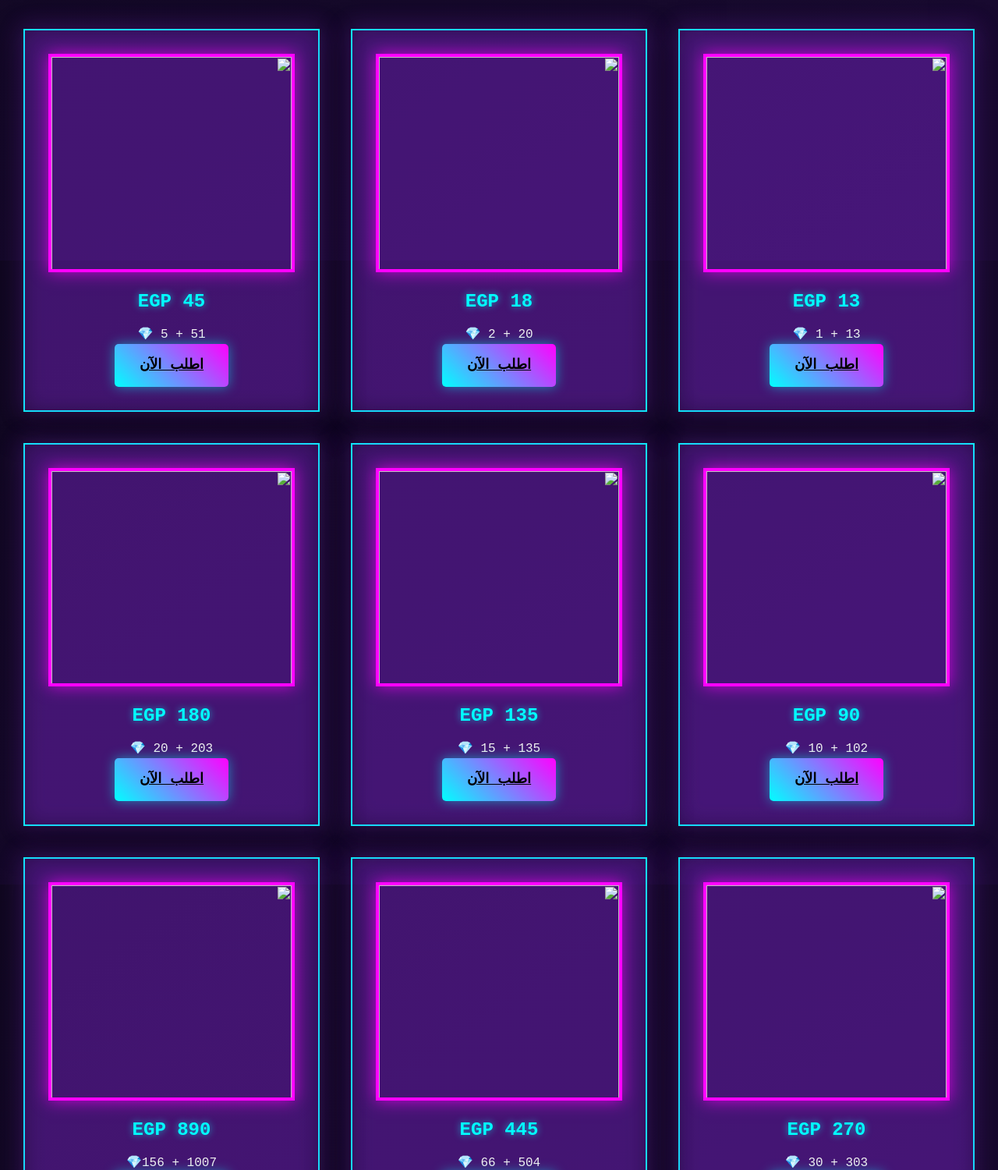
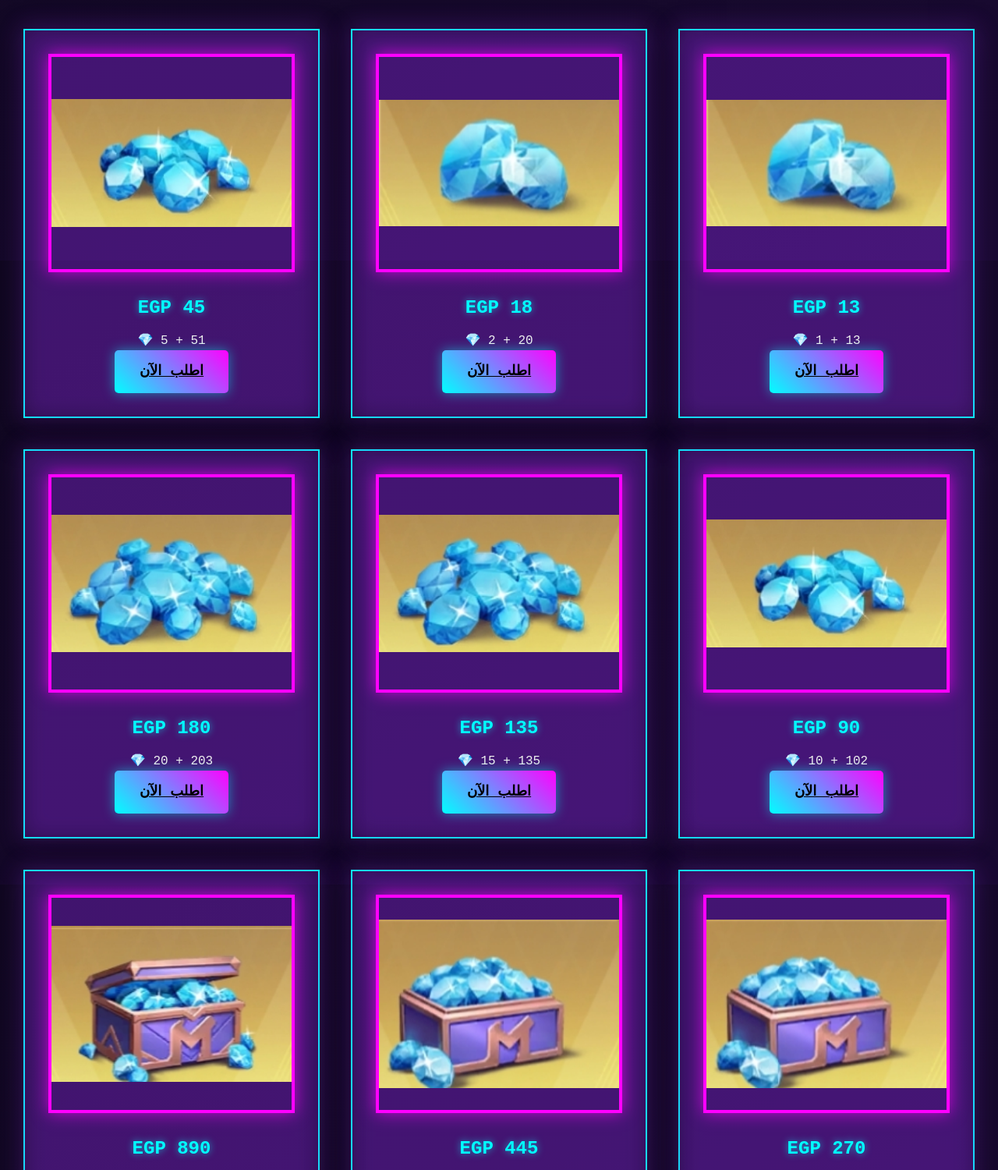
Before and after one commit to Muhammed0kap/mobile-legend-store, a plain HTML site: page index.html in a window 1280 px wide. Shown: the part 466-1966 px from the top of the page at 78% size. Drawn offline with Linux system fonts and the light colour scheme.

Commit message:
Update index.html

```diff
--- a/index.html
+++ b/index.html
@@ -14,7 +14,7 @@
   <!-- 🌐 وسوم المشاركة الاجتماعية -->
   <meta property="og:title" content="Mobile Legend Store | متجر شحن موبايل ليجند">
   <meta property="og:description" content="أفضل موقع لشحن Mobile Legends بسرعة وأمان. عروض وتخفيضات حصرية.">
-  <meta property="og:image" content="https://mobile-legend-store.netlify.app/images/logo.png">
+  <meta property="og:image" content="https://mobile-legend-store.netlify.app/logo.png">
   <meta property="og:url" content="https://mobile-legend-store.netlify.app">
   <meta name="twitter:card" content="summary_large_image">
 
@@ -36,44 +36,44 @@
   <section class="section" id="shipping">
     <h2>💠 عروض الشحن</h2>
     <div class="grid">
-      <div class="card"><img src="images/1.jpg" alt=""><h3>13 EGP</h3><p>13 + 1 💎</p><a class="btn" href="https://wa.me/+201060403176?text=أرغب%20في%2013%20EGP">اطلب الآن</a></div>
-      <div class="card"><img src="images/1.jpg" alt=""><h3>18 EGP</h3><p>20 + 2 💎</p><a class="btn" href="https://wa.me/+201060403176?text=أرغب%20في%2018%20EGP">اطلب الآن</a></div>
-      <div class="card"><img src="images/2.jpg" alt=""><h3>45 EGP</h3><p>51 + 5 💎</p><a class="btn" href="https://wa.me/+201060403176?text=أرغب%20في%2045%20EGP">اطلب الآن</a></div>
-      <div class="card"><img src="images/2.jpg" alt=""><h3>90 EGP</h3><p>102 + 10 💎</p><a class="btn" href="https://wa.me/+201060403176?text=أرغب%20في%2090%20EGP">اطلب الآن</a></div>
-      <div class="card"><img src="images/3.jpg" alt=""><h3>135 EGP</h3><p>135 + 15 💎</p><a class="btn" href="https://wa.me/+201060403176?text=أرغب%20في%20135%20EGP">اطلب الآن</a></div>
-      <div class="card"><img src="images/3.jpg" alt=""><h3>180 EGP</h3><p>203 + 20 💎</p><a class="btn" href="https://wa.me/+201060403176?text=أرغب%20في%20180%20EGP">اطلب الآن</a></div>
-      <div class="card"><img src="images/4.jpg" alt=""><h3>270 EGP</h3><p>303 + 30 💎</p><a class="btn" href="https://wa.me/+201060403176?text=أرغب%20في%20270%20EGP">اطلب الآن</a></div>
-      <div class="card"><img src="images/4.jpg" alt=""><h3>445 EGP</h3><p>504 + 66 💎</p><a class="btn" href="https://wa.me/+201060403176?text=أرغب%20في%20445%20EGP">اطلب الآن</a></div>
-      <div class="card"><img src="images/5.jpg" alt=""><h3>890 EGP</h3><p>1007 + 156💎</p><a class="btn" href="https://wa.me/+201060403176?text=أرغب%20في%20890%20EGP">اطلب الآن</a></div>
-      <div class="card"><img src="images/5.jpg" alt=""><h3>1770 EGP</h3><p>2015 + 383 💎</p><a class="btn" href="https://wa.me/+201060403176?text=أرغب%20في%201770%20EGP">اطلب الآن</a></div>
-      <div class="card"><img src="images/6.jpg" alt=""><h3>4425 EGP</h3><p>5035 + 1007 💎</p><a class="btn" href="https://wa.me/+201060403176?text=أرغب%20في%204425%20EGP">اطلب الآن</a></div>
-      <div class="card"><img src="images/6.jpg" alt=""><h3>السعر حسب الطلب</h3><p>كميه مخصصه 💎</p><a class="btn" href="https://wa.me/+201060403176?text=أرغب%20في%20كميه%20خاصه">اطلب الآن</a></div>
-      <div class="card"><img src="images/ح1.jpg" alt=""><h3>3600 قابل للتفاوض EGP</h3><p>حساب</p><a class="btn" href="https://wa.me/+201060403176?text=أرغب%20في%20الحساب%203600EGP">للتفاوض الآن</a></div>
+      <div class="card"><img src="1.jpg" alt=""><h3>13 EGP</h3><p>13 + 1 💎</p><a class="btn" href="https://wa.me/+201060403176?text=أرغب%20في%2013%20EGP">اطلب الآن</a></div>
+      <div class="card"><img src="1.jpg" alt=""><h3>18 EGP</h3><p>20 + 2 💎</p><a class="btn" href="https://wa.me/+201060403176?text=أرغب%20في%2018%20EGP">اطلب الآن</a></div>
+      <div class="card"><img src="2.jpg" alt=""><h3>45 EGP</h3><p>51 + 5 💎</p><a class="btn" href="https://wa.me/+201060403176?text=أرغب%20في%2045%20EGP">اطلب الآن</a></div>
+      <div class="card"><img src="2.jpg" alt=""><h3>90 EGP</h3><p>102 + 10 💎</p><a class="btn" href="https://wa.me/+201060403176?text=أرغب%20في%2090%20EGP">اطلب الآن</a></div>
+      <div class="card"><img src="3.jpg" alt=""><h3>135 EGP</h3><p>135 + 15 💎</p><a class="btn" href="https://wa.me/+201060403176?text=أرغب%20في%20135%20EGP">اطلب الآن</a></div>
+      <div class="card"><img src="3.jpg" alt=""><h3>180 EGP</h3><p>203 + 20 💎</p><a class="btn" href="https://wa.me/+201060403176?text=أرغب%20في%20180%20EGP">اطلب الآن</a></div>
+      <div class="card"><img src="4.jpg" alt=""><h3>270 EGP</h3><p>303 + 30 💎</p><a class="btn" href="https://wa.me/+201060403176?text=أرغب%20في%20270%20EGP">اطلب الآن</a></div>
+      <div class="card"><img src="4.jpg" alt=""><h3>445 EGP</h3><p>504 + 66 💎</p><a class="btn" href="https://wa.me/+201060403176?text=أرغب%20في%20445%20EGP">اطلب الآن</a></div>
+      <div class="card"><img src="5.jpg" alt=""><h3>890 EGP</h3><p>1007 + 156💎</p><a class="btn" href="https://wa.me/+201060403176?text=أرغب%20في%20890%20EGP">اطلب الآن</a></div>
+      <div class="card"><img src="5.jpg" alt=""><h3>1770 EGP</h3><p>2015 + 383 💎</p><a class="btn" href="https://wa.me/+201060403176?text=أرغب%20في%201770%20EGP">اطلب الآن</a></div>
+      <div class="card"><img src="6.jpg" alt=""><h3>4425 EGP</h3><p>5035 + 1007 💎</p><a class="btn" href="https://wa.me/+201060403176?text=أرغب%20في%204425%20EGP">اطلب الآن</a></div>
+      <div class="card"><img src="6.jpg" alt=""><h3>السعر حسب الطلب</h3><p>كميه مخصصه 💎</p><a class="btn" href="https://wa.me/+201060403176?text=أرغب%20في%20كميه%20خاصه">اطلب الآن</a></div>
+      <div class="card"><img src="ح1.jpg" alt=""><h3>3600 قابل للتفاوض EGP</h3><p>حساب</p><a class="btn" href="https://wa.me/+201060403176?text=أرغب%20في%20الحساب%203600EGP">للتفاوض الآن</a></div>
     </div>
   </section>
 
   <section class="section" id="double">
     <h2>🎉 عروض الضعف يتم شحنها لمره واحده فقط</h2>
     <div class="grid">
-      <div class="card highlight"><img src="images/2.jpg" alt=""><h3>50 + 50 💎</h3><p>55 EGP</p><a class="btn" href="https://wa.me/+201060403176?text=أرغب%20في%2050+50">اطلب الآن</a></div>
-      <div class="card highlight"><img src="images/3.jpg" alt=""><h3>150 + 150 💎</h3><p>135 EGP</p><a class="btn" href="https://wa.me/+201060403176?text=أرغب%20في%20150+150">اطلب الآن</a></div>
-      <div class="card highlight"><img src="images/4.jpg" alt=""><h3>250 + 250 💎</h3><p>210 EGP</p><a class="btn" href="https://wa.me/+201060403176?text=أرغب%20في%20250+250">اطلب الآن</a></div>
-      <div class="card highlight"><img src="images/5.jpg" alt=""><h3>500 + 500 💎</h3><p>400 EGP</p><a class="btn" href="https://wa.me/+201060403176?text=أرغب%20في%20500+500">اطلب الآن</a></div>
+      <div class="card highlight"><img src="2.jpg" alt=""><h3>50 + 50 💎</h3><p>55 EGP</p><a class="btn" href="https://wa.me/+201060403176?text=أرغب%20في%2050+50">اطلب الآن</a></div>
+      <div class="card highlight"><img src="3.jpg" alt=""><h3>150 + 150 💎</h3><p>135 EGP</p><a class="btn" href="https://wa.me/+201060403176?text=أرغب%20في%20150+150">اطلب الآن</a></div>
+      <div class="card highlight"><img src="4.jpg" alt=""><h3>250 + 250 💎</h3><p>210 EGP</p><a class="btn" href="https://wa.me/+201060403176?text=أرغب%20في%20250+250">اطلب الآن</a></div>
+      <div class="card highlight"><img src="5.jpg" alt=""><h3>500 + 500 💎</h3><p>400 EGP</p><a class="btn" href="https://wa.me/+201060403176?text=أرغب%20في%20500+500">اطلب الآن</a></div>
     </div>
   </section>
 
   <section class="section" id="subscriptions">
     <h2>🕓 خصومات حصرية على الاشتراكات والعضوية</h2>
     <div class="grid">
-      <div class="card"><img src="images/week pass.jpg" alt=""><h3>Weekly Pass خصم حصري</h3><p>80 EGP</p><a class="btn" href="https://wa.me/+201060403176?text=أرغب%20في%20Weekly%20Pass">اطلب الآن</a></div>
-      <div class="card highlight"><img src="images/star.jpg" alt=""><h3>العضوية المميزة</h3><p>مزايا حصرية</p><a class="btn" href="https://wa.me/+201060403176?text=أرغب%20في%20العضوية%20المميزة">اطلب الآن</a></div>
+      <div class="card"><img src="week pass.jpg" alt=""><h3>Weekly Pass خصم حصري</h3><p>80 EGP</p><a class="btn" href="https://wa.me/+201060403176?text=أرغب%20في%20Weekly%20Pass">اطلب الآن</a></div>
+      <div class="card highlight"><img src="star.jpg" alt=""><h3>العضوية المميزة</h3><p>مزايا حصرية</p><a class="btn" href="https://wa.me/+201060403176?text=أرغب%20في%20العضوية%20المميزة">اطلب الآن</a></div>
     </div>
   </section>
 
   <section class="section" id="bloom">
     <h2>🌸 حزمة الازدهار</h2>
     <div class="grid single">
-      <div class="card special"><img src="images/twilight.jpg" alt=""><h3>حزمة الازدهار</h3><p>450 EGP</p><a class="btn" href="https://wa.me/+201060403176?text=أرغب%20في%20حزمة%20الازدهار">اطلب الآن</a></div>
+      <div class="card special"><img src="twilight.jpg" alt=""><h3>حزمة الازدهار</h3><p>450 EGP</p><a class="btn" href="https://wa.me/+201060403176?text=أرغب%20في%20حزمة%20الازدهار">اطلب الآن</a></div>
     </div>
   </section>
 
```
